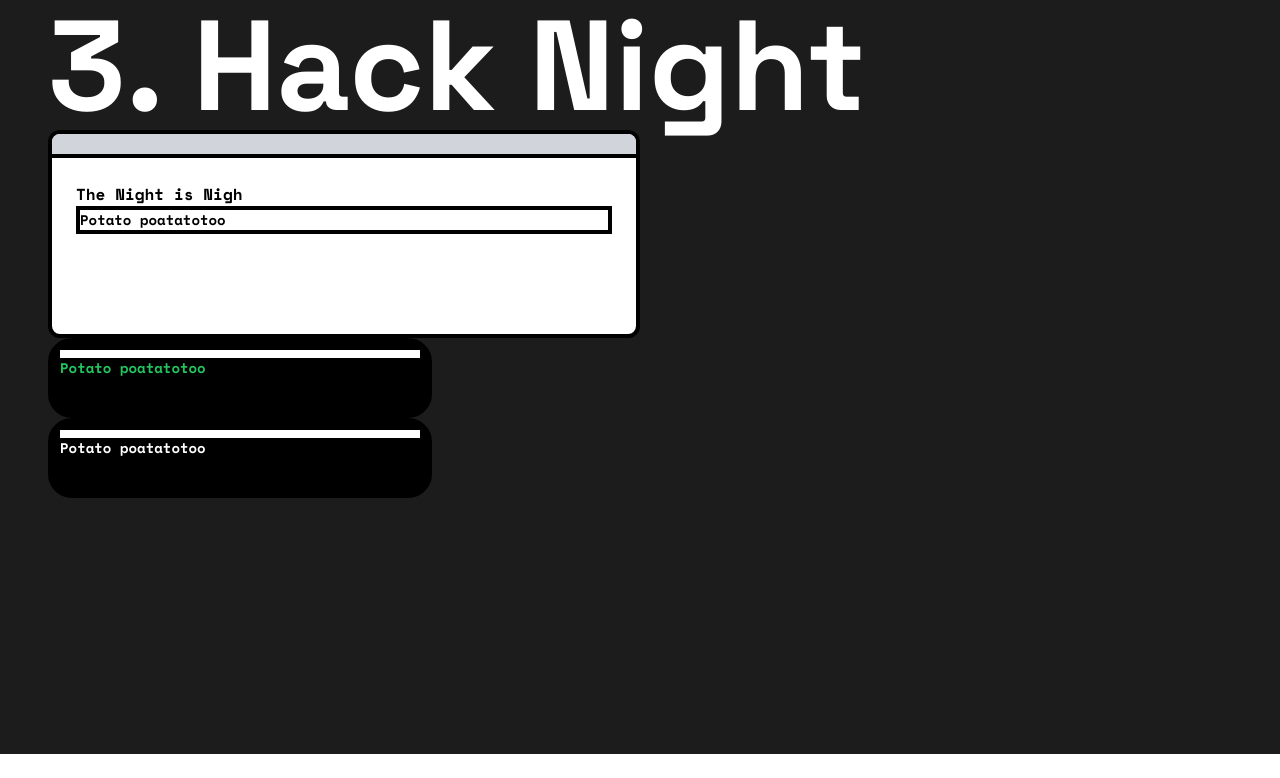
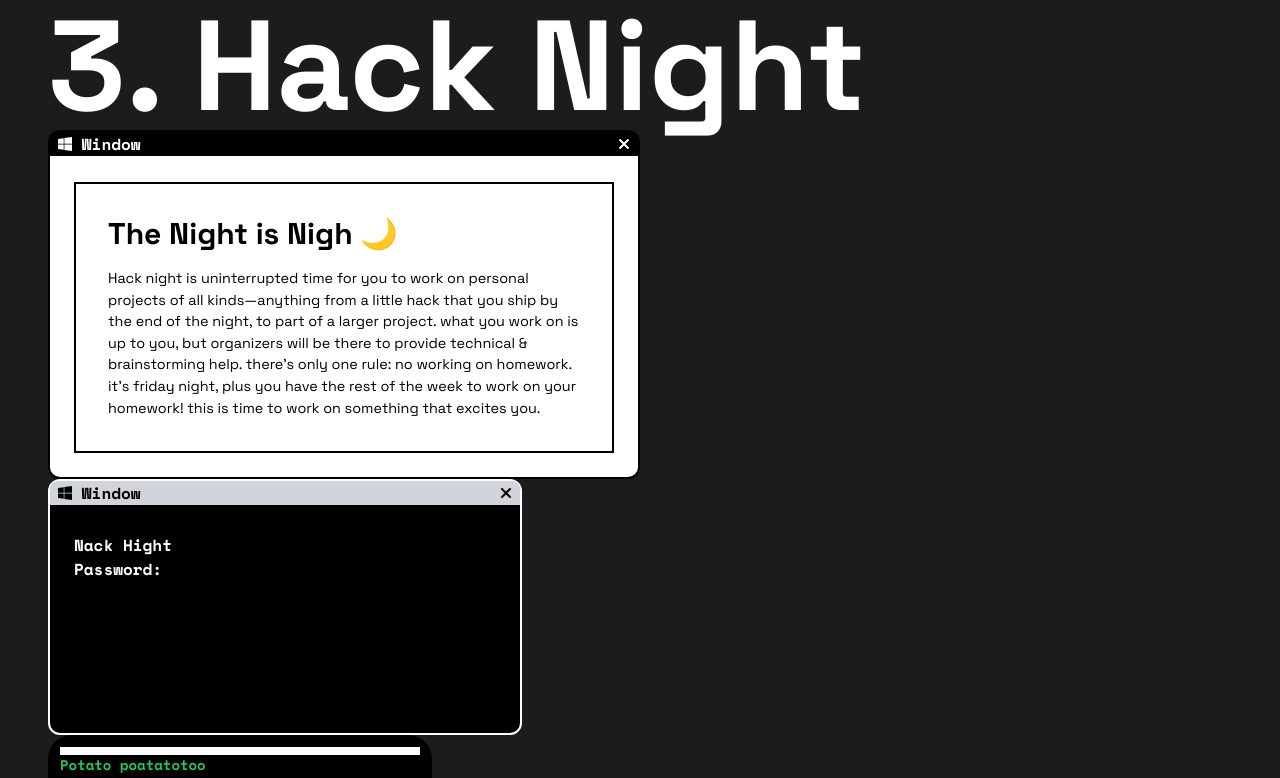
Before and after one commit to purduehackers/site, a Next.js app: page / in a window 1280 px wide. Shown: the part 1780-2558 px from the top of the page. Built offline with nearby package versions, Linux system fonts and the light colour scheme.

Commit message:
added some more stuff

```diff
--- a/components/hack-night.tsx
+++ b/components/hack-night.tsx
@@ -1,23 +1,47 @@
 import Draggable from "react-draggable"
+
+import { FontAwesomeIcon } from '@fortawesome/react-fontawesome'
+import { faXmark } from '@fortawesome/free-solid-svg-icons'
+import { faWindows } from '@fortawesome/free-brands-svg-icons'
 
 const HackNight = () => (
   <div className="bg-gray-dark min-h-screen">
     <div className="p-6 sm:p-12">
       <h1 className="text-5xl sm:text-9xl font-bold text-white">3. Hack Night</h1>
       <Draggable>
-        <div className="border-solid border-black border-4 cursor-pointer
-            w-1/2 h-52 min-w-fit rounded-xl font-bold font-mono bg-white">
-          <div className="w-full h-6 bg-gray-300 rounded-t-lg
-              border-black border-solid border-b-4">
-            <div></div>
+        <div className="border-solid border-black border-2 cursor-pointer
+            w-full sm:w-1/2 rounded-xl bg-white relative top-0 right-0">
+          <div className="w-full bg-black rounded-t-lg px-2 text-white font-mono font-bold
+              border-white border-solid border-b-2 flex justify-between items-center">
+            <div><FontAwesomeIcon icon={faWindows} size="1x" /> Window</div>
+            <FontAwesomeIcon icon={faXmark} size="1x" />
           </div>
           <div className="p-6">
-            <h3>The Night is Nigh</h3>
-            <div className="border-solid border-black border-4">
-              <p className="text-sm">
-                Potato poatatotoo
+            <div className="border-solid border-black border-2 p-8">
+              <h2 className="font-bold text-3xl mb-4">The Night is Nigh 🌙</h2>
+              <p className="text-mxs">
+              Hack night is uninterrupted time for you to work on personal projects of
+              all kinds—anything from a little hack that you ship by the end of the night,
+              to part of a larger project. what you work on is up to you, but organizers will
+              be there to provide technical & brainstorming help. there's only one rule: no
+              working on homework. it's friday night, plus you have the rest of the week to work
+              on your homework! this is time to work on something that excites you.
               </p>
             </div>
+          </div>
+        </div>
+      </Draggable>
+      <Draggable>
+        <div className="border-solid border-white border-2 cursor-pointer
+            w-2/5 h-64 rounded-xl font-bold font-mono bg-black">
+          <div className="w-full bg-gray-300 rounded-t-lg px-2
+              border-black border-solid border-b-4 flex justify-between items-center">
+            <div><FontAwesomeIcon icon={faWindows} size="1x" /> Window</div>
+            <FontAwesomeIcon icon={faXmark} size="1x" />
+          </div>
+          <div className="p-6 text-white">
+            <h3>Nack Hight</h3>
+            <p>Password: </p>
           </div>
         </div>
       </Draggable>
@@ -31,6 +55,7 @@ const HackNight = () => (
           <p className="text-green-500">
             Potato poatatotoo
           </p>
+          <div className="hack-btn text-white border-white">Sign Up</div>
         </div>
       </Draggable>
       <Draggable>
--- a/package.json
+++ b/package.json
@@ -6,6 +6,10 @@
     "start": "next start"
   },
   "dependencies": {
+    "@fortawesome/fontawesome-svg-core": "^6.2.0",
+    "@fortawesome/free-brands-svg-icons": "^6.2.0",
+    "@fortawesome/free-solid-svg-icons": "^6.2.0",
+    "@fortawesome/react-fontawesome": "^0.2.0",
     "next": "^12.3.1",
     "react": "18.1.0",
     "react-dom": "18.1.0",
--- a/pages/_app.tsx
+++ b/pages/_app.tsx
@@ -1,6 +1,8 @@
 import '../styles/globals.css'
 import type { AppProps } from 'next/app'
 import Head from 'next/head'
+
+import '@fortawesome/fontawesome-svg-core/styles.css'
 
 function App({ Component, pageProps }: AppProps) {
   const vercelEnv = process.env.NEXT_PUBLIC_VERCEL_ENV
--- a/styles/globals.css
+++ b/styles/globals.css
@@ -21,5 +21,9 @@
     @apply border-solid border-black border-4 relative
       px-2 py-2 w-48 h-20 min-w-fit rounded-3xl font-bold font-mono
       text-sm shadow-footer-btn hover:shadow-none hover:top-2 bg-white;
+  },
+  .hack-btn {
+    @apply border-solid border-white border-4 px-2 py-2 w-48 h-20 min-w-fit
+      font-bold font-mono bg-black;
   }
 }
```
Also changed, not shown: 2 other files (tests, documents, lock files or other folders).
